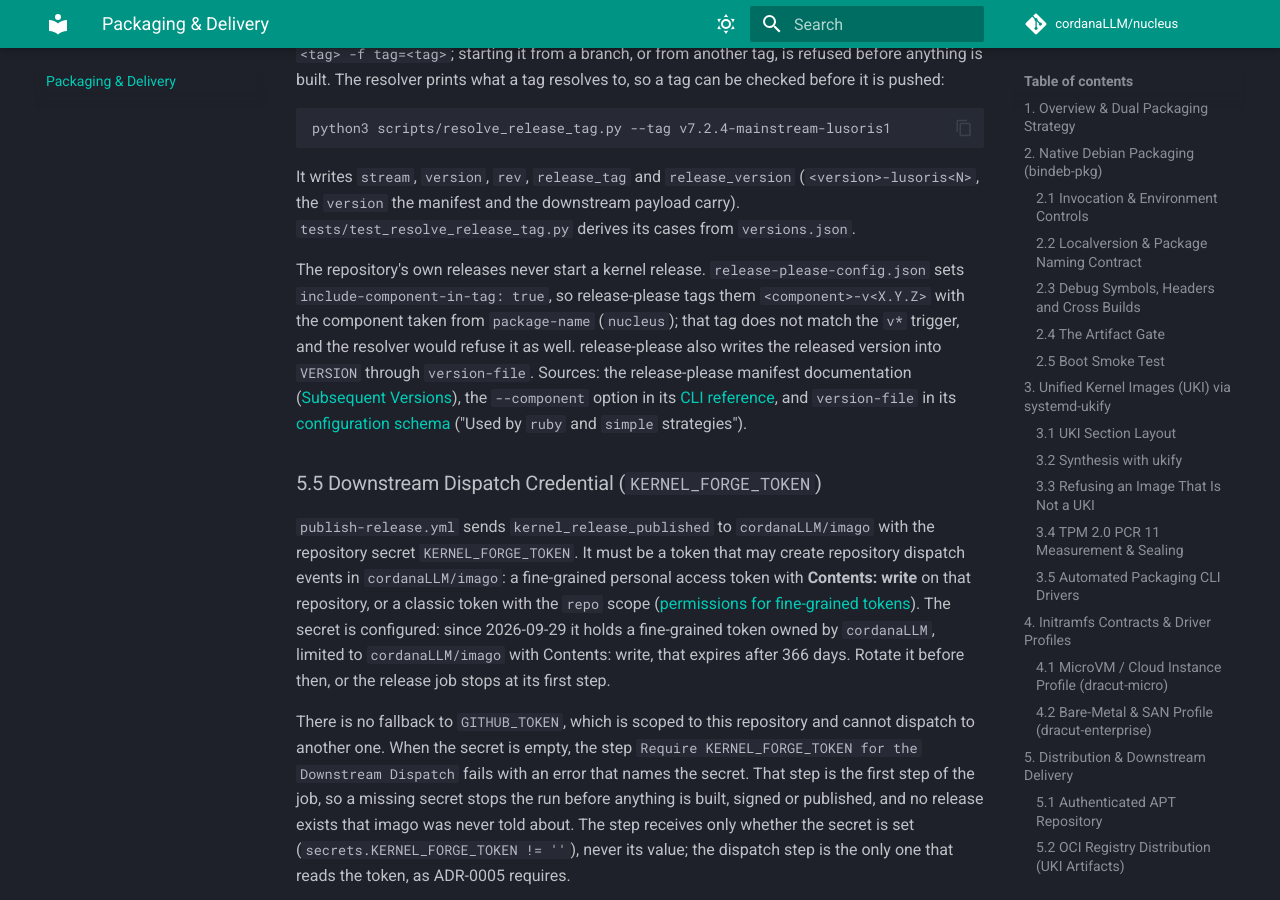
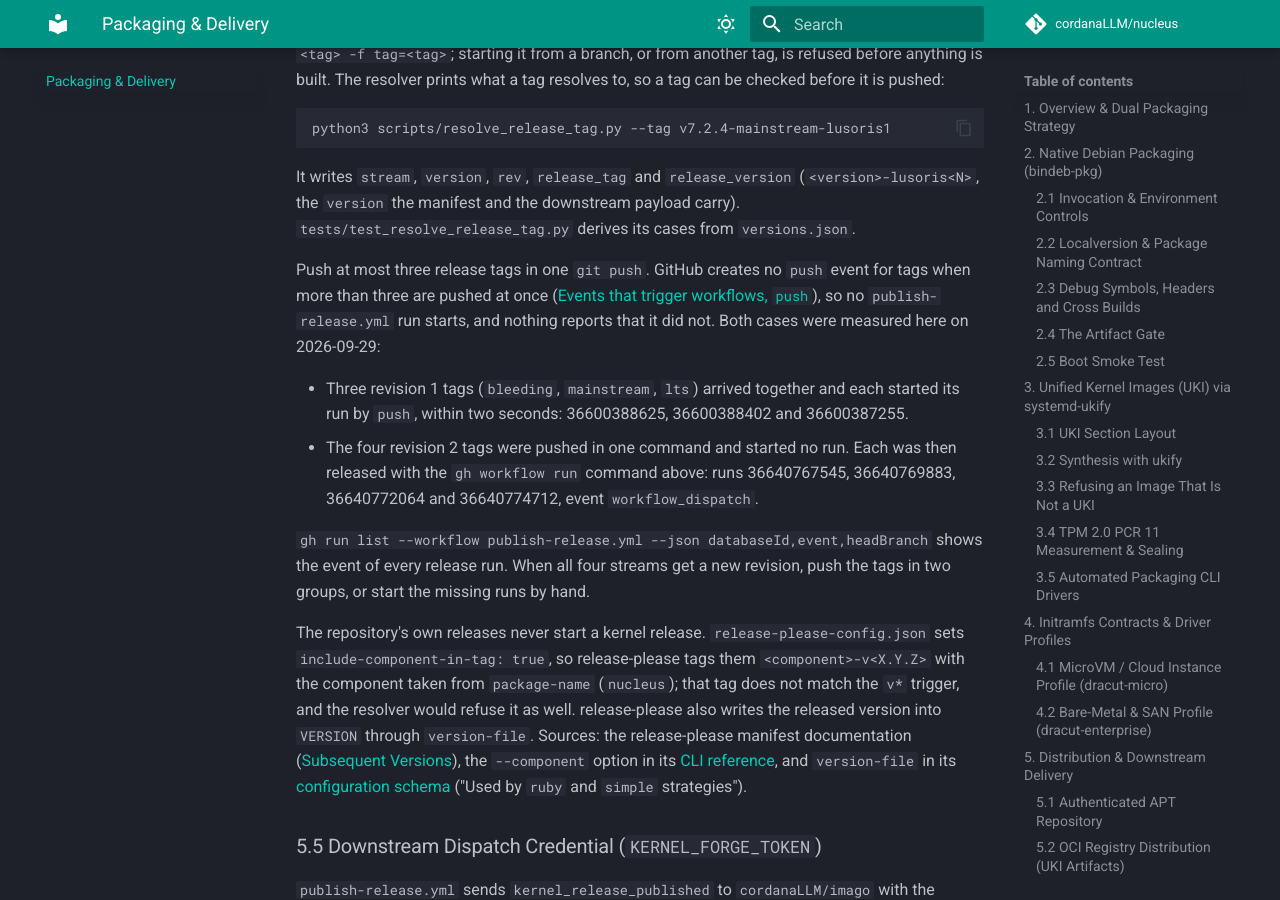
Before and after one commit to cordanaLLM/nucleus, an MkDocs documentation site: the page built from docs/packaging.md, in a window 1280 px wide and 900 px high, scrolled down 14970 px. Built offline with MkDocs 1.6.1 and Material for MkDocs 9.7.7, drawn with Linux system fonts in a browser that asks for light colours; comment, search, counter and statistics services are not loaded.

Commit message:
docs(packaging): push at most three release tags at once (#53)
GitHub creates no push event for tags when more than three are pushed in
one command, so no release run starts and nothing reports it. Section 5.4
now says so, cites GitHub's documentation, and records both cases measured
on 2026-09-29: three revision 1 tags started their runs by push, the four
revision 2 tags started none and were released by hand.

Checks on c2b7998: run 38162412353 and its siblings, 15 passed, Semgrep and
Trivy skipped by the path filter for a documentation-only change.

Relates to #4

Signed-off-by: lusoris <lusoris@proton.me>

```diff
--- a/docs/packaging.md
+++ b/docs/packaging.md
@@ -523,6 +523,13 @@ python3 scripts/resolve_release_tag.py --tag v7.2.4-mainstream-lusoris1
 
 It writes `stream`, `version`, `rev`, `release_tag` and `release_version` (`<version>-lusoris<N>`, the `version` the manifest and the downstream payload carry). `tests/test_resolve_release_tag.py` derives its cases from `versions.json`.
 
+Push at most three release tags in one `git push`. GitHub creates no `push` event for tags when more than three are pushed at once ([Events that trigger workflows, `push`](https://docs.github.com/en/actions/reference/workflows-and-actions/events-that-trigger-workflows#push)), so no `publish-release.yml` run starts, and nothing reports that it did not. Both cases were measured here on 2026-09-29:
+
+- Three revision 1 tags (`bleeding`, `mainstream`, `lts`) arrived together and each started its run by `push`, within two seconds: 36600388625, 36600388402 and 36600387255.
+- The four revision 2 tags were pushed in one command and started no run. Each was then released with the `gh workflow run` command above: runs 36640767545, 36640769883, 36640772064 and 36640774712, event `workflow_dispatch`.
+
+`gh run list --workflow publish-release.yml --json databaseId,event,headBranch` shows the event of every release run. When all four streams get a new revision, push the tags in two groups, or start the missing runs by hand.
+
 The repository's own releases never start a kernel release. `release-please-config.json` sets `include-component-in-tag: true`, so release-please tags them `<component>-v<X.Y.Z>` with the component taken from `package-name` (`nucleus`); that tag does not match the `v*` trigger, and the resolver would refuse it as well. release-please also writes the released version into `VERSION` through `version-file`. Sources: the release-please manifest documentation ([Subsequent Versions](https://github.com/googleapis/release-please/blob/main/docs/manifest-releaser.md#subsequent-versions)), the `--component` option in its [CLI reference](https://github.com/googleapis/release-please/blob/main/docs/cli.md), and `version-file` in its [configuration schema](https://github.com/googleapis/release-please/blob/main/schemas/config.json) ("Used by `ruby` and `simple` strategies").
 
 ### 5.5 Downstream Dispatch Credential (`KERNEL_FORGE_TOKEN`)
```
